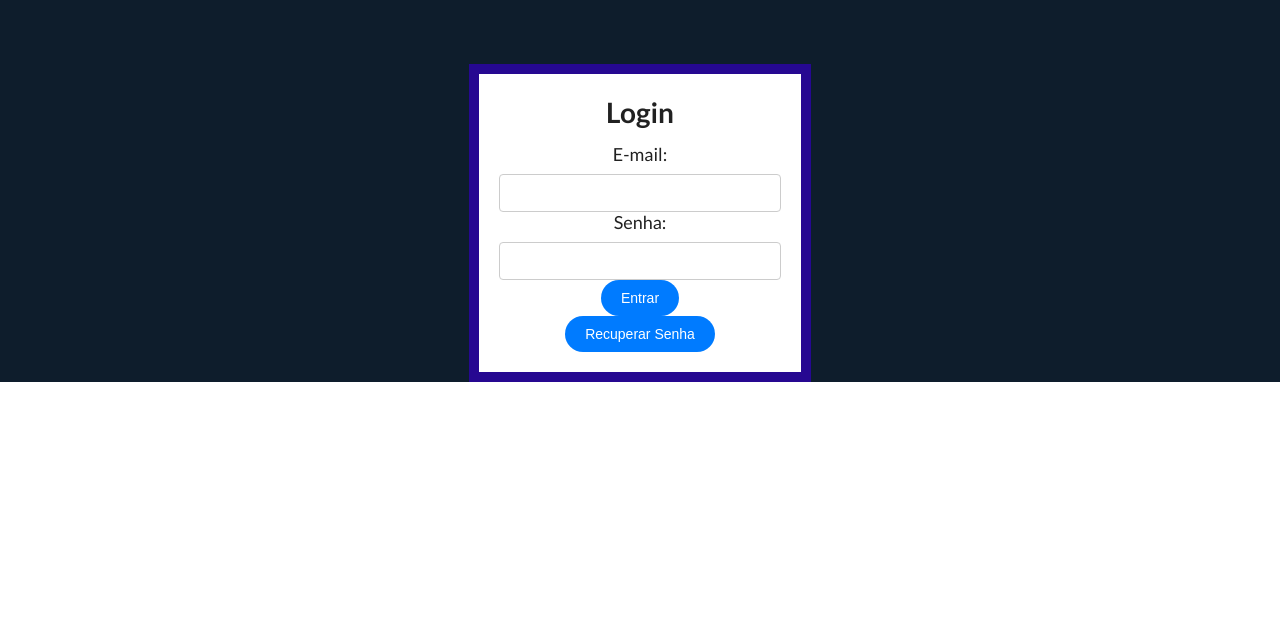
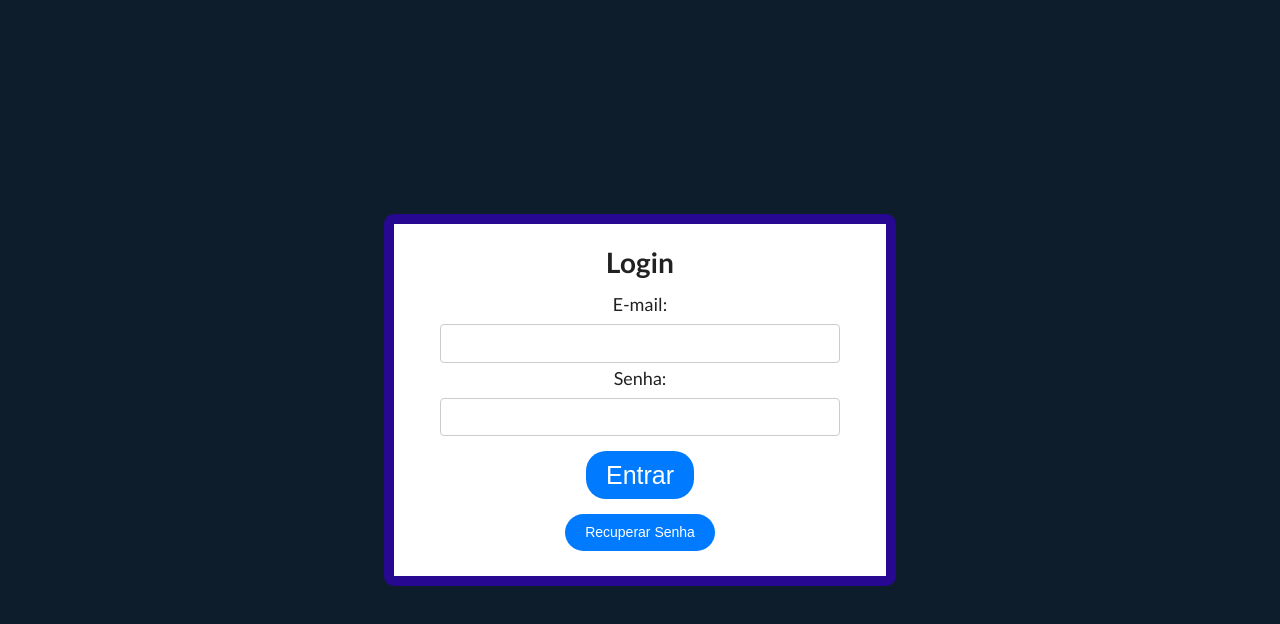
Before and after one commit to jacsonpbvip/my-App, a React (Create React App) app: page / in a window 1280 px wide. Shown: the top 624 px of the page. Built offline with nearby package versions, Linux system fonts and the light colour scheme.

Commit message:
Setimo commit

```diff
--- a/src/App.css
+++ b/src/App.css
@@ -48,7 +48,8 @@
   display: flex;
   justify-content: center;
   align-items: center;
-  height: 100%;
+  height: 100vh;
+  width: auto;
 }
 
 .main-header {
@@ -56,19 +57,33 @@
   font-family: 'Montserrat', sans-serif;
 }
 
-.login-container {
-  margin-top:5%;
+.logado {
+  margin-top: 15%;
+  margin-bottom: 15%;
+  align-items: center;
   background-color: #fff;
   border: 10px solid rgb(38, 8, 145);
   padding: 20px;
   text-align: center;
-  position: relative;
-  z-index: 9999;
+  height: 100%;
+
+}
+.login-container{
+    margin-top: 15%;
+    margin-bottom: 15%;
+    align-items: center;
+    background-color: #fff;
+    border: 10px solid rgb(38, 8, 145);
+    border-radius: 10px;
+    padding: 20px;
+    text-align: center;
+    width: 40%;
 }
 
 h1 {
-  font-size: 36px;
+  font-size: 20px;
   margin-bottom: 20px;
+
 }
 
 label {
@@ -133,15 +148,34 @@ tr:nth-child(even) {
 .fadeIn {
   animation: fadeIn ease 1s;
 }
+
 .digitar-numero {
-  margin: 20px 0;
-  padding: 10px;
+  margin: 5px 0;
+  padding: 5px;
 }
-.criar-login{
-  margin: 20px 0;
-  padding: 10px;
+
+.criar-login {
+  margin: 5px 0;
+  padding: 5px;
 }
-.procurar-firebase{
-  margin: 20px 0;
-  padding: 10px;
+
+.procurar-firebase {
+  margin: 5px 0;
+  padding: 5px;
 }
+.imput{
+  margin-top: 5px;
+  margin-bottom:5px;
+}
+.button{
+  margin-top: 5px;
+  margin-bottom: 5px;
+}
+.button-entrar{
+  padding: 10px 20px;
+  color: #fff;
+  border-radius: 20px;
+  border: none;
+  font-size: 25px;
+  cursor: pointer;
+}
--- a/src/logado.js
+++ b/src/logado.js
@@ -93,7 +93,7 @@ function Home() {
     };
 
     return (
-        <div className="login-container">
+        <div className="logado">
             <div>
                 <h1>Adicionar dados</h1>
                 <form onSubmit={handleSubmit}>
@@ -105,7 +105,6 @@ function Home() {
                     </div>
                 </form>
             </div>
-            <br></br>
             <div className="procurar-firebase">
                 <h1>Procurar dados no firebase</h1>
                 <form onSubmit={handleSearch}>
@@ -132,7 +131,7 @@ function Home() {
                 {!isLoading && searchResult.length > 0 && showTable()}
             </div>
             <div className="digitar-numero">
-                <h1>Digite um numbero</h1>
+                <h1>Digite um numero</h1>
                 <div className="imput">
                     <input type="number" value={number} onChange={handleInputChange} />
                 </div>
--- a/src/login.js
+++ b/src/login.js
@@ -42,42 +42,33 @@ function Login() {
       {!isPasswordReset &&
         <form onSubmit={handleLogin}>
           <label htmlFor="email" className="login-label">E-mail:</label>
-          <input
-            type="email"
-            id="email"
-            value={email}
-            onChange={(e) => setEmail(e.target.value)}
-            required
-            className="login-input"
-          />
+          <div className="imput">
+            <input type="email" id="email" value={email} onChange={(e) => setEmail(e.target.value)} required className="login-input" />
+          </div>
           <label htmlFor="password" className="login-label">Senha:</label>
-          <input
-            type="password"
-            id="password"
-            value={password}
-            onChange={(e) => setPassword(e.target.value)}
-            required
-            className="login-input"
-          />
-          <button type="submit" className="login-button">Entrar</button>
-          <br></br>
-          <button type="button" onClick={() => setIsPasswordReset(true)} className="login-button">Recuperar Senha</button>
+          <div className="imput">
+            <input type="password" id="password" value={password} onChange={(e) => setPassword(e.target.value)} required className="login-input" />
+          </div>
+          <div className="button-entrar">
+            <button type="submit" className="login-button">Entrar</button>
+          </div>
+          <div className="button">
+            <button type="button" onClick={() => setIsPasswordReset(true)} className="login-button">Recuperar Senha</button>
+          </div>
         </form>
       }
       {isPasswordReset &&
         <form onSubmit={handlePasswordReset}>
           <label htmlFor="email" className="login-label">Digite seu e-mail para recuperar sua senha:</label>
-          <input
-            type="email"
-            id="email"
-            value={email}
-            onChange={(e) => setEmail(e.target.value)}
-            required
-            className="login-input"
-          />
-          <button type="submit" className="login-button">Enviar E-mail de Recuperação de Senha</button>
-          <br></br>
-          <button type="button" onClick={() => setIsPasswordReset(false)} className="login-button">Voltar</button>
+          <div className="imput">
+            <input type="email" id="email" value={email} onChange={(e) => setEmail(e.target.value)} required />
+          </div>
+          <div className="button">
+            <button type="submit" className="login-button">Enviar E-mail de Recuperação de Senha</button>
+          </div>
+          <div className="button">
+            <button type="button" onClick={() => setIsPasswordReset(false)} className="login-button">Voltar</button>
+          </div>
         </form>
       }
     </div>
```
